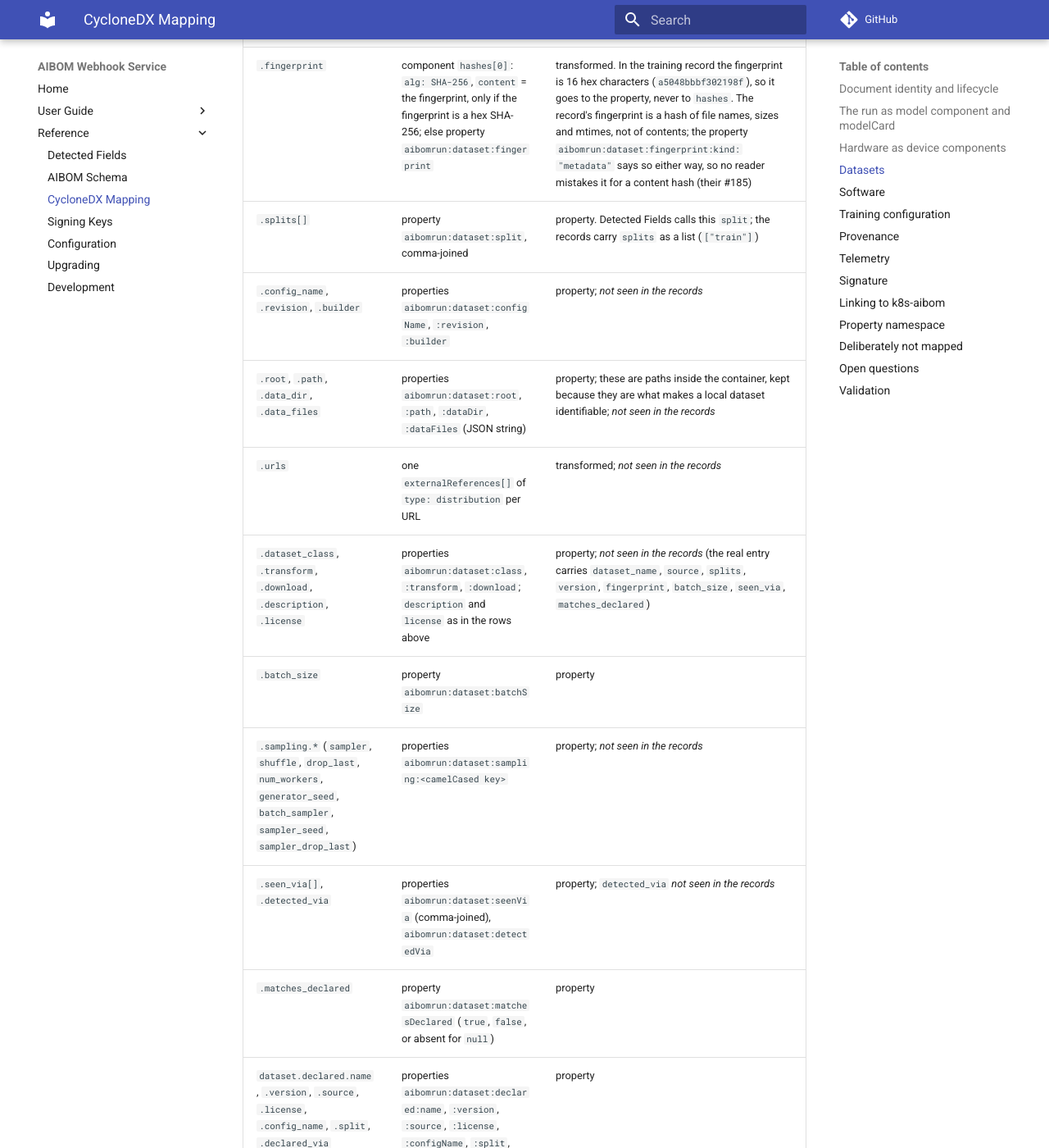
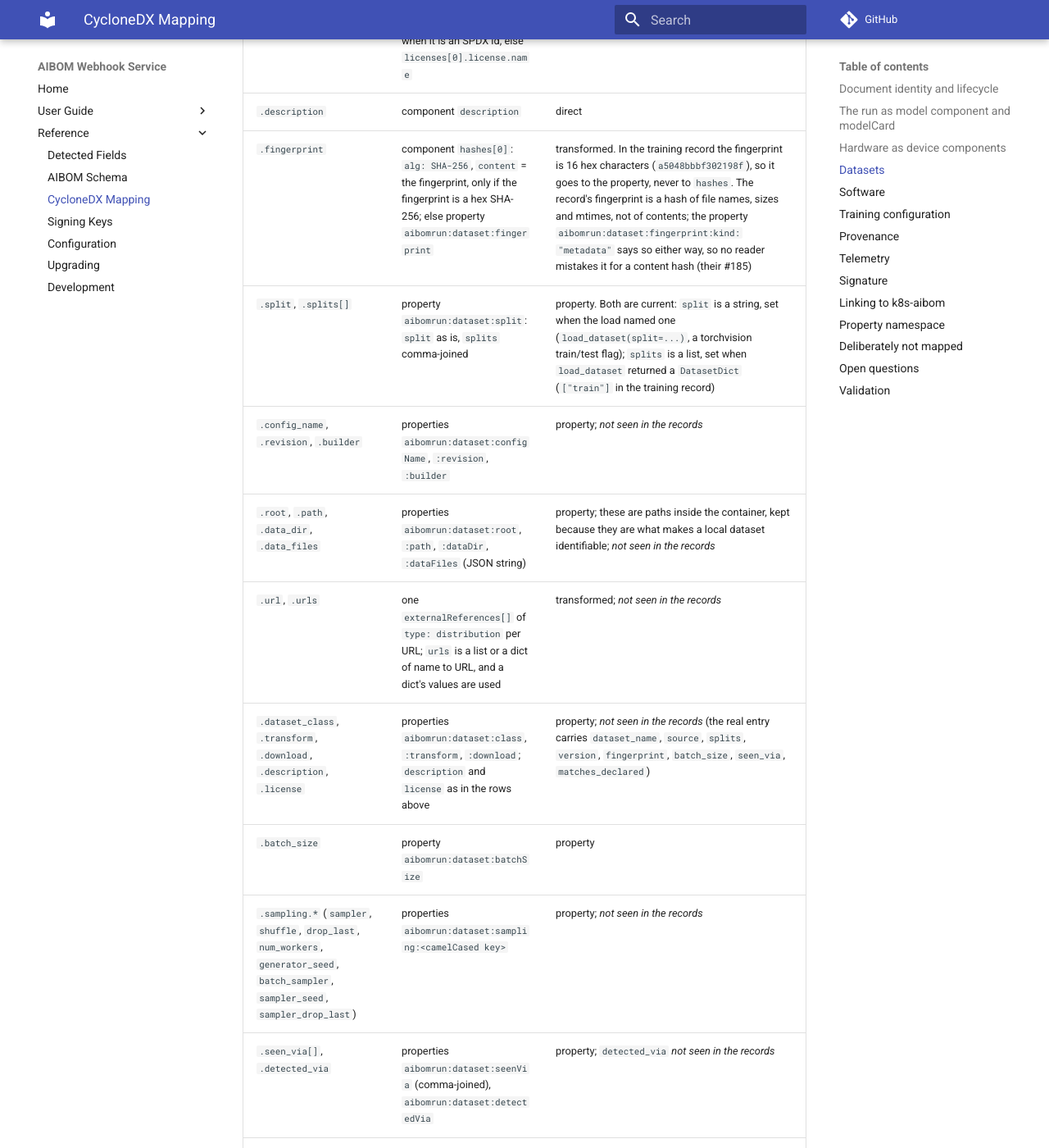
Before and after one commit to gavinsan33/aibom-webhook-service, an MkDocs documentation site: the page built from docs/reference/cyclonedx-mapping.md, in a window 1280 px wide and 1400 px high, scrolled down 6143 px. Shown: the whole window at 82% size. Built offline with MkDocs 1.6.1 and Material for MkDocs 9.7.7, drawn with Linux system fonts in a browser that asks for light colours; comment, search, counter and statistics services are not loaded; some of the changed text lies outside the part shown.

Commit message:
Fix record field names in CycloneDX mapping
Map both split and splits, torchvision's url and dict-valued urls, and the pod restart fields as the record names them.

```diff
--- a/docs/reference/cyclonedx-mapping.md
+++ b/docs/reference/cyclonedx-mapping.md
@@ -76,10 +76,10 @@
 | `.license` | component `licenses[0].license.id` when it is an SPDX id, else `licenses[0].license.name` | transformed |
 | `.description` | component `description` | direct |
 | `.fingerprint` | component `hashes[0]`: `alg: SHA-256`, `content` = the fingerprint, only if the fingerprint is a hex SHA-256; else property `aibomrun:dataset:fingerprint` | transformed. In the training record the fingerprint is 16 hex characters (`a5048bbbf302198f`), so it goes to the property, never to `hashes`. The record's fingerprint is a hash of file names, sizes and mtimes, not of contents; the property `aibomrun:dataset:fingerprint:kind: "metadata"` says so either way, so no reader mistakes it for a content hash (their #185) |
-| `.splits[]` | property `aibomrun:dataset:split`, comma-joined | property. Detected Fields calls this `split`; the records carry `splits` as a list (`["train"]`) |
+| `.split`, `.splits[]` | property `aibomrun:dataset:split`: `split` as is, `splits` comma-joined | property. Both are current: `split` is a string, set when the load named one (`load_dataset(split=...)`, a torchvision train/test flag); `splits` is a list, set when `load_dataset` returned a `DatasetDict` (`["train"]` in the training record) |
 | `.config_name`, `.revision`, `.builder` | properties `aibomrun:dataset:configName`, `:revision`, `:builder` | property; *not seen in the records* |
 | `.root`, `.path`, `.data_dir`, `.data_files` | properties `aibomrun:dataset:root`, `:path`, `:dataDir`, `:dataFiles` (JSON string) | property; these are paths inside the container, kept because they are what makes a local dataset identifiable; *not seen in the records* |
-| `.urls` | one `externalReferences[]` of `type: distribution` per URL | transformed; *not seen in the records* |
+| `.url`, `.urls` | one `externalReferences[]` of `type: distribution` per URL; `urls` is a list or a dict of name to URL, and a dict's values are used | transformed; *not seen in the records* |
 | `.dataset_class`, `.transform`, `.download`, `.description`, `.license` | properties `aibomrun:dataset:class`, `:transform`, `:download`; `description` and `license` as in the rows above | property; *not seen in the records* (the real entry carries `dataset_name`, `source`, `splits`, `version`, `fingerprint`, `batch_size`, `seen_via`, `matches_declared`) |
 | `.batch_size` | property `aibomrun:dataset:batchSize` | property |
 | `.sampling.*` (`sampler`, `shuffle`, `drop_last`, `num_workers`, `generator_seed`, `batch_sampler`, `sampler_seed`, `sampler_drop_last`) | properties `aibomrun:dataset:sampling:<camelCased key>` | property; *not seen in the records* |
@@ -193,9 +193,8 @@
 6. **Per-pod telemetry.** The records aggregate across pods (both have one pod, so it did not matter here). If per-pod figures matter for multi-node runs, that is a record change first.
 7. **Numbers as strings in `environment`.** `cpu_cores`, `numa_nodes`, `cpu_cores_per_socket`, `cpu_threads_per_core`, `rdma_device_count` and `primary_mtu` are strings in the records (`"512"`, `"1400"`) while `gpu_count`, `memory_gb` and `gpu_memory_mb[]` are numbers. CycloneDX properties are strings so the document is unaffected, but a record that typed them consistently would spare every consumer a cast.
 8. **`rdma_devices` and `block_devices` as flat strings.** The record carries `mlx5_0,mlx5_1,...` and raw `lsblk` lines in one string each; the mapping splits them. Emitting arrays in the record would remove the parsing from every reader.
-9. **`splits` versus `split`.** Detected Fields says `split`; the record has `splits: ["train"]`. The mapping follows the record; the page should say which is current.
-10. **`step_seconds` versus `stepSeconds`.** The record's `telemetry_series_ref.window` uses `step_seconds`; the `AIBOMTelemetry` CRD's `spec.window` uses `stepSeconds` for the same value. Harmless, but a reader matching the two by hand will trip on it once.
-11. **Pod `start_time` without a timezone.** `2026-11-03T16:29:57.639439` versus the `Z`-suffixed timestamps everywhere else in the record. The mapping appends `Z` on the record's word that it is UTC.
+9. **`step_seconds` versus `stepSeconds`.** The record's `telemetry_series_ref.window` uses `step_seconds`; the `AIBOMTelemetry` CRD's `spec.window` uses `stepSeconds` for the same value. Harmless, but a reader matching the two by hand will trip on it once.
+10. **Pod `start_time` without a timezone.** `2026-11-03T16:29:57.639439` versus the `Z`-suffixed timestamps everywhere else in the record. The mapping appends `Z` on the record's word that it is UTC.
 
 ## Validation
 
```
Also changed, not shown: other parts of docs/reference/cyclonedx-mapping.md (+1 -1 lines).
